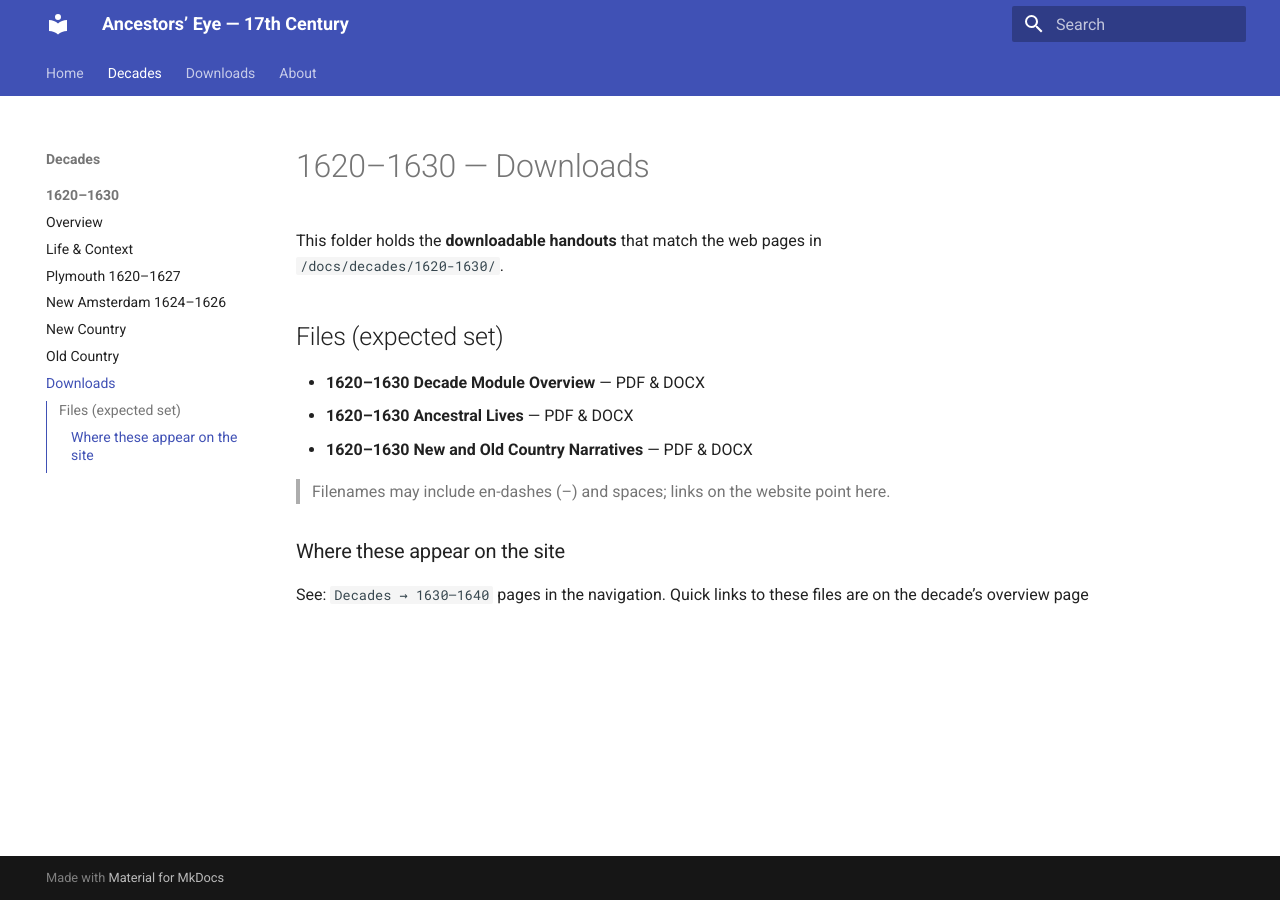
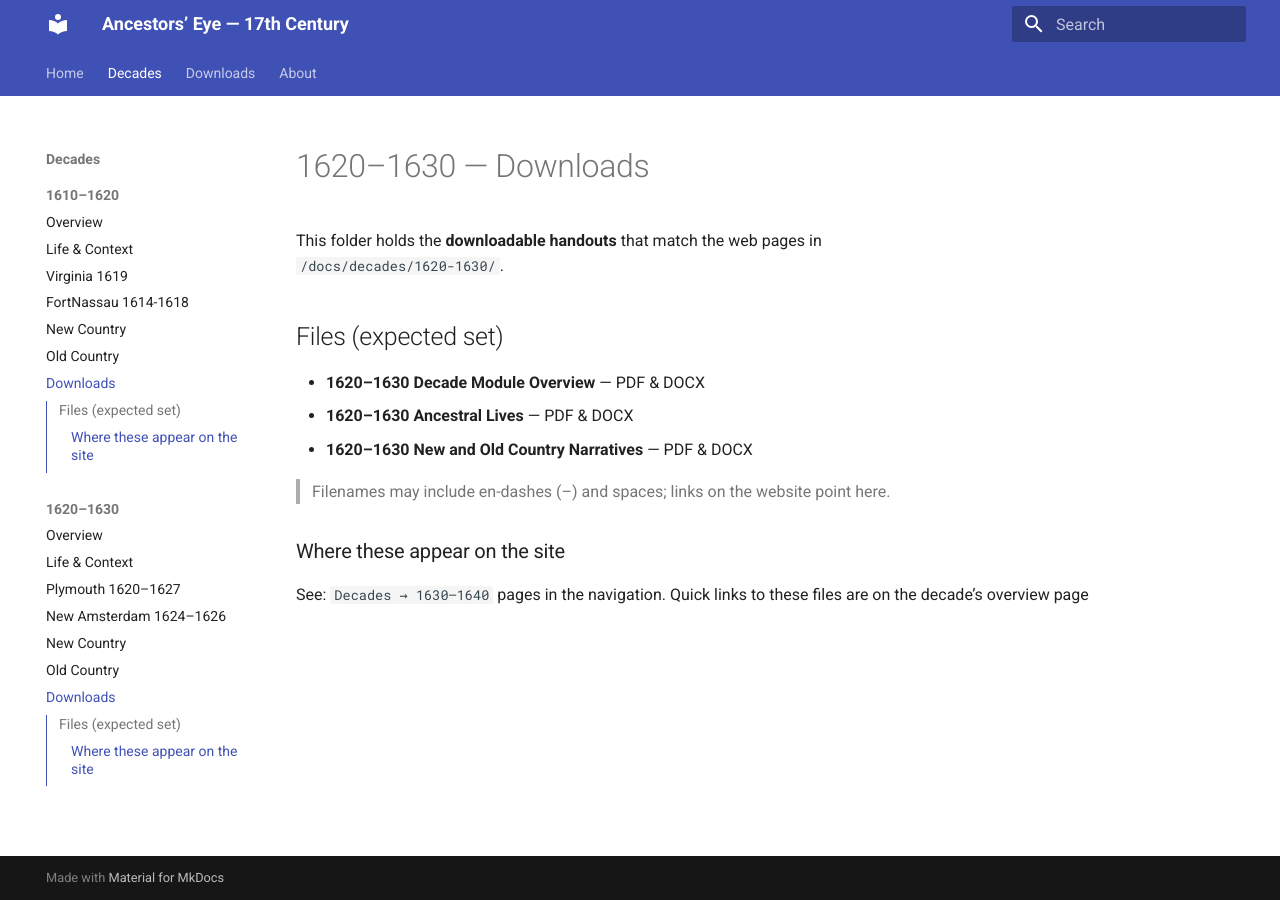
Before and after one commit to BillWorstell/WorstellWitnessWaybackMachine, an MkDocs documentation site: the page built from docs/downloads/decades/1620-1630/ReadMe.md, in a window 1280 px wide. Built offline with MkDocs 1.6.1 and Material for MkDocs 9.7.7, drawn with Linux system fonts in a browser that asks for light colours.

Commit message:
Update mkdocs.yml

```diff
--- a/mkdocs.yml
+++ b/mkdocs.yml
@@ -34,6 +34,14 @@ markdown_extensions:
 nav:
   - Home: index.md
   - Decades:
+      - 1610–1620:
+          - Overview: decades/1610-1620/1610-1620.md
+          - Life & Context: decades/1610-1620/1610-1620-life.md
+          - Virginia 1619: decades/1610-1630/1619-Virginia.md
+          - FortNassau 1614-1618: decades/1620-1630/1614-1618-FortNassau.md
+          - New Country: decades/1620-1630/1620-1630-NewCountry.md
+          - Old Country: decades/1620-1630/1620-1630-OldCountry.md
+          - Downloads: downloads/decades/1620-1630/ReadMe.md
       - 1620–1630:
           - Overview: decades/1620-1630/1620-1630.md
           - Life & Context: decades/1620-1630/1620-1630-life.md
```
